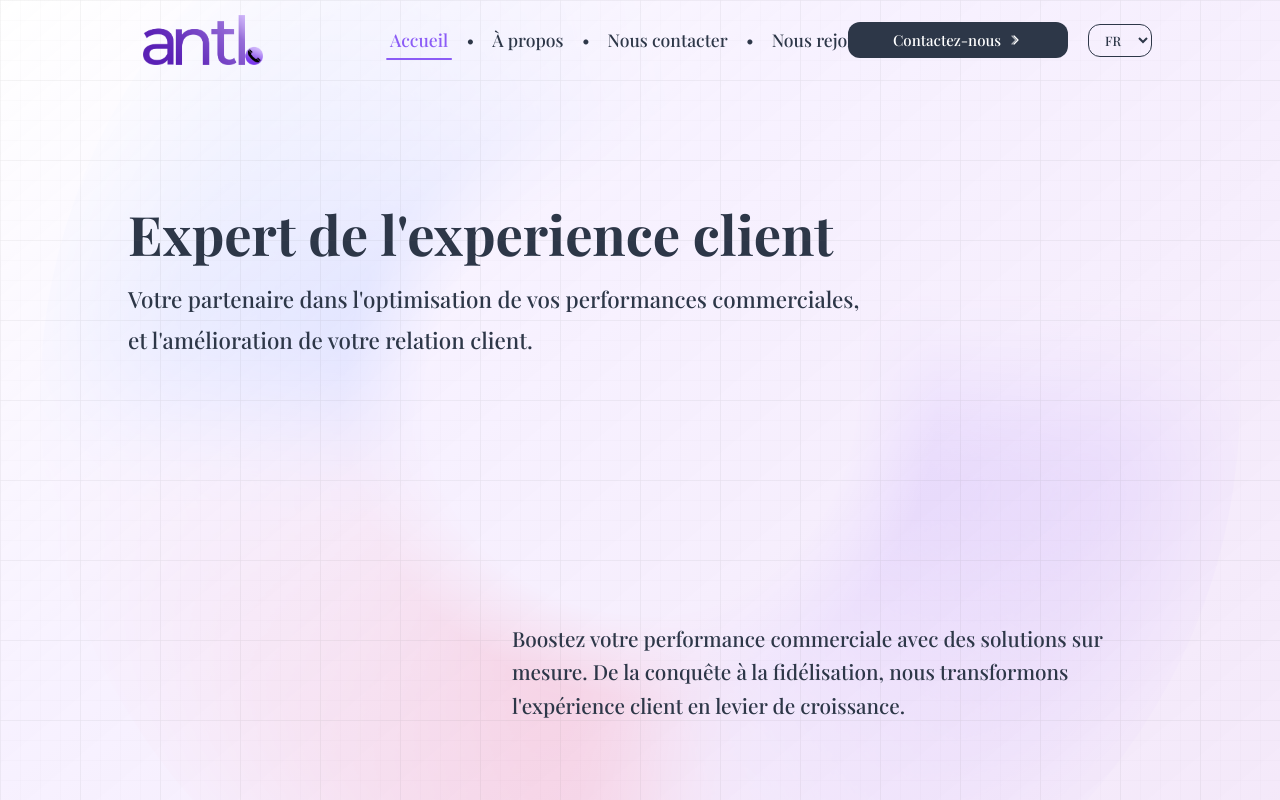
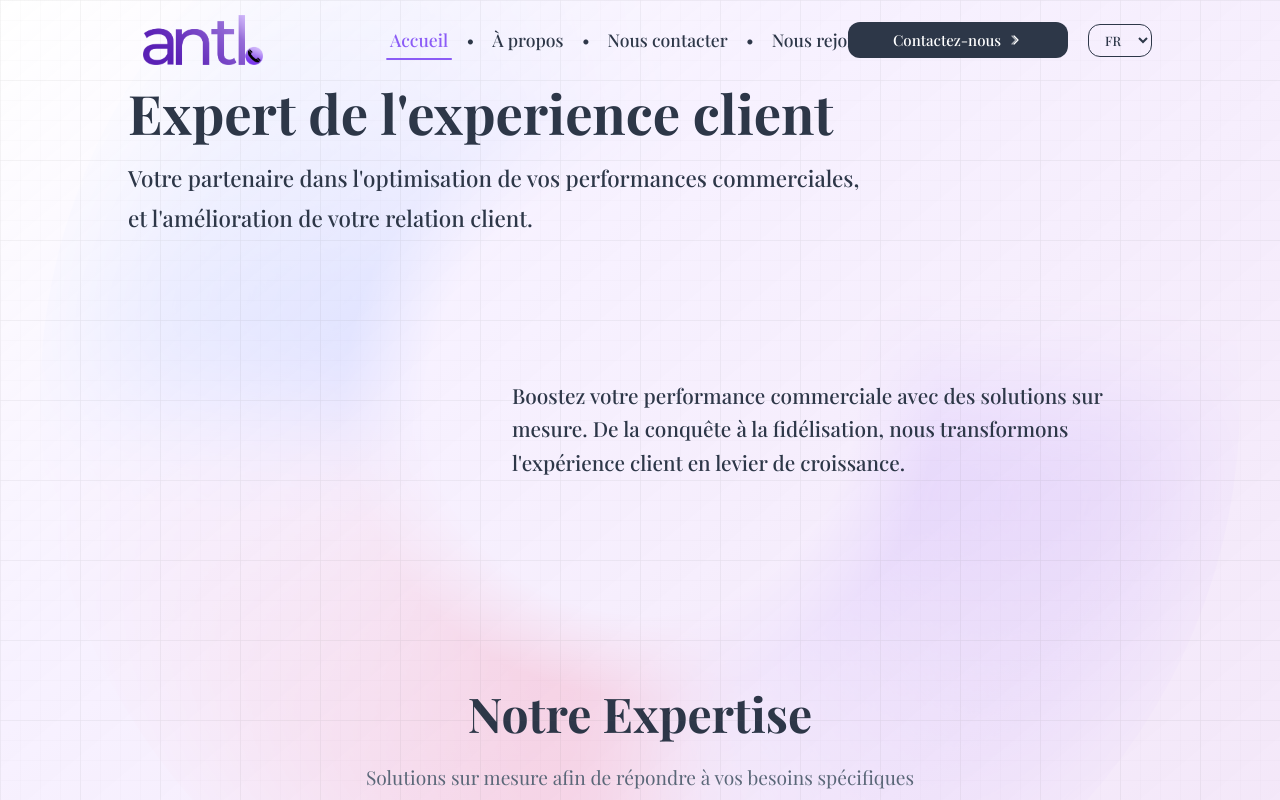
Before and after one commit to ANTL-software/external_website, a React (Vite) app: page / in a window 1280 px wide. Shown: the top 800 px of the page. Built offline with nearby package versions, Linux system fonts and the light colour scheme; a web font is replaced by a local one.

Commit message:
style: comment out height property in heroSection for improved layout flexibility

```diff
--- a/src/components/heroSection/heroSection.scss
+++ b/src/components/heroSection/heroSection.scss
@@ -5,7 +5,7 @@
     flex-flow: column nowrap;
     justify-content: center;
     gap: vars.$spacing-lg;
-    height: 50dvh;
+    // height: 50dvh;
     width: 100%;
 }
 
```
